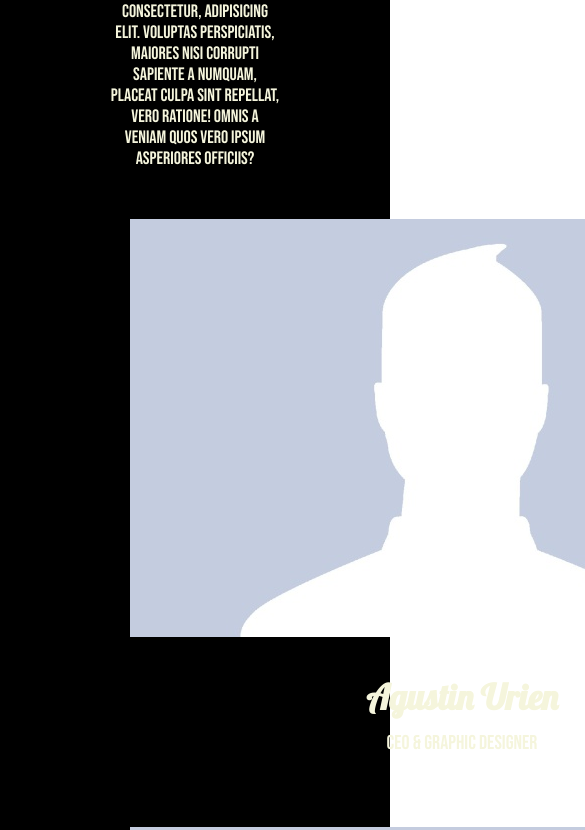
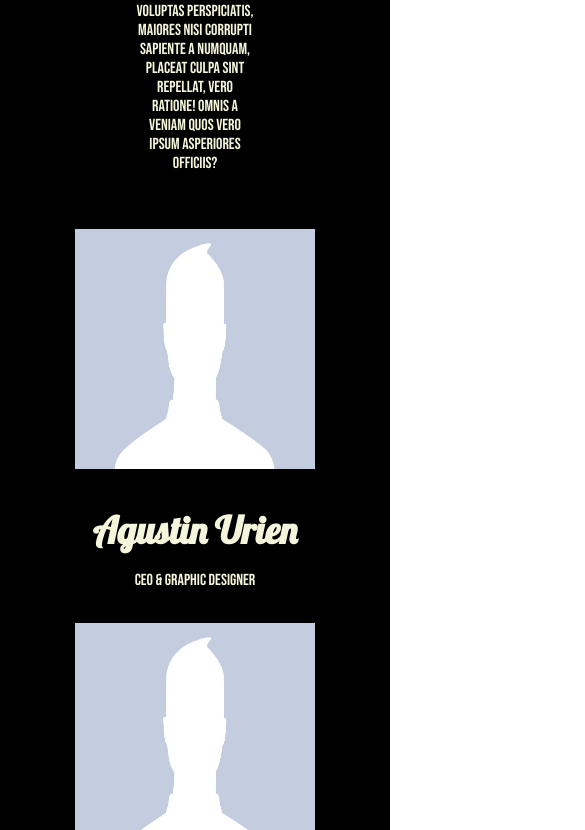
Before and after one commit to agustinurien/preentrega2-urienagustin, a plain HTML site: page pages/quienessomos.html in a window 390 px wide. Shown: the part 627-1457 px from the top of the page, 585 px wide, since content can reach past the window. Drawn offline with Linux system fonts and the light colour scheme; a web font is replaced by a local one.

Commit message:
se modifico la pag team o quienes somos

```diff
--- a/css/style.css
+++ b/css/style.css
@@ -345,28 +345,53 @@ footer div {
     padding: 30px 110px;
 }
 
-.bloqueT div{
-    display: inline-block;
+.equipo{
+    display: flex;
+    flex-direction: row;
+    justify-content: space-around;
+    font-family: 'Lobster', cursive;
+    font-size: 2rem;
+}
+
+.bloqueT{
     padding: 20px;
-    font-size: 30px;
-    font-family: 'Lobster', cursive;
 }
 
 .bloqueT h2{
-    font-size: 90px;
+    padding: 6px;
+    font-size: 2rem;
     font-family: 'Lobster', cursive;
 }
 
 .bloqueT p{
-    font-size: 18px;
+    padding: 6px;
+    font-size: 1rem;
     font-family: 'Bebas Neue', cursive;
 }
 
-.bloqueT img{
-    padding: 30px 0px;
+.equipo img{
+    padding: 30px 30px;
+    width: 500px;
+    height: 500px;
 }
 
-.bloqueT div span{
-    font-size: 20px;
+@media (max-width: 968px){
+    .equipo img{
+        padding: 30px 30px;
+        width: 300px;
+        height: 300px;
+    }
+}
+
+@media (max-width: 565px){
+    .equipo{
+        display: flex;
+        flex-direction: column;
+        align-items: center;
+    }
+}
+
+.equipo span{
+    font-size: 1rem;
     font-family: 'Bebas Neue', cursive;
 }
--- a/pages/quienessomos.html
+++ b/pages/quienessomos.html
@@ -33,16 +33,20 @@
 
         <main class="fondoT">
             <section class="bloqueT">
-                <h2>Team</h2>
-                <p>Lorem ipsum dolor sit amet consectetur, adipisicing elit. Voluptas perspiciatis, maiores nisi corrupti
-                    sapiente a numquam, placeat culpa sint repellat, vero ratione! Omnis a veniam quos vero ipsum asperiores
-                    officiis?</p>
                 <div>
+                    <h2>Team</h2>
+                    <p>Lorem ipsum dolor sit amet consectetur, adipisicing elit. Voluptas perspiciatis, maiores nisi corrupti
+                        sapiente a numquam, placeat culpa sint repellat, vero ratione! Omnis a veniam quos vero ipsum asperiores
+                        officiis?</p>
+                </div>
+            </section>
+            <section class="equipo">
+                <div class="agus">
                     <img src="../img/fotodeperfil.jpg" alt="Agustin.Urien">
                     <h3>Agustin Urien</h3>
                     <span>CEO & Graphic Designer</span>
                 </div>
-                <div>
+                <div class="nico">
                     <img src="../img/fotodeperfil.jpg" alt="Nicolas.Zorrilla">
                     <h3>Nicolas Zorrilla</h3>
                     <span> CEO & Head of Marketing</span>
```
